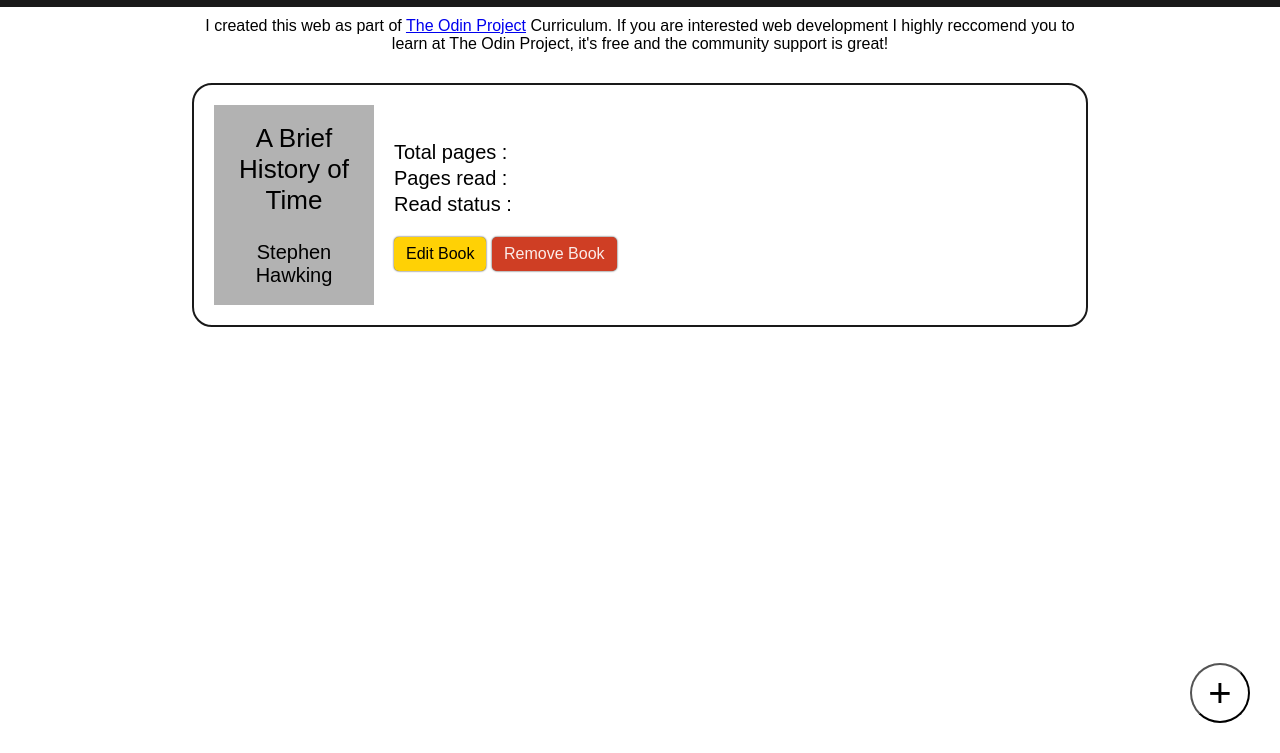
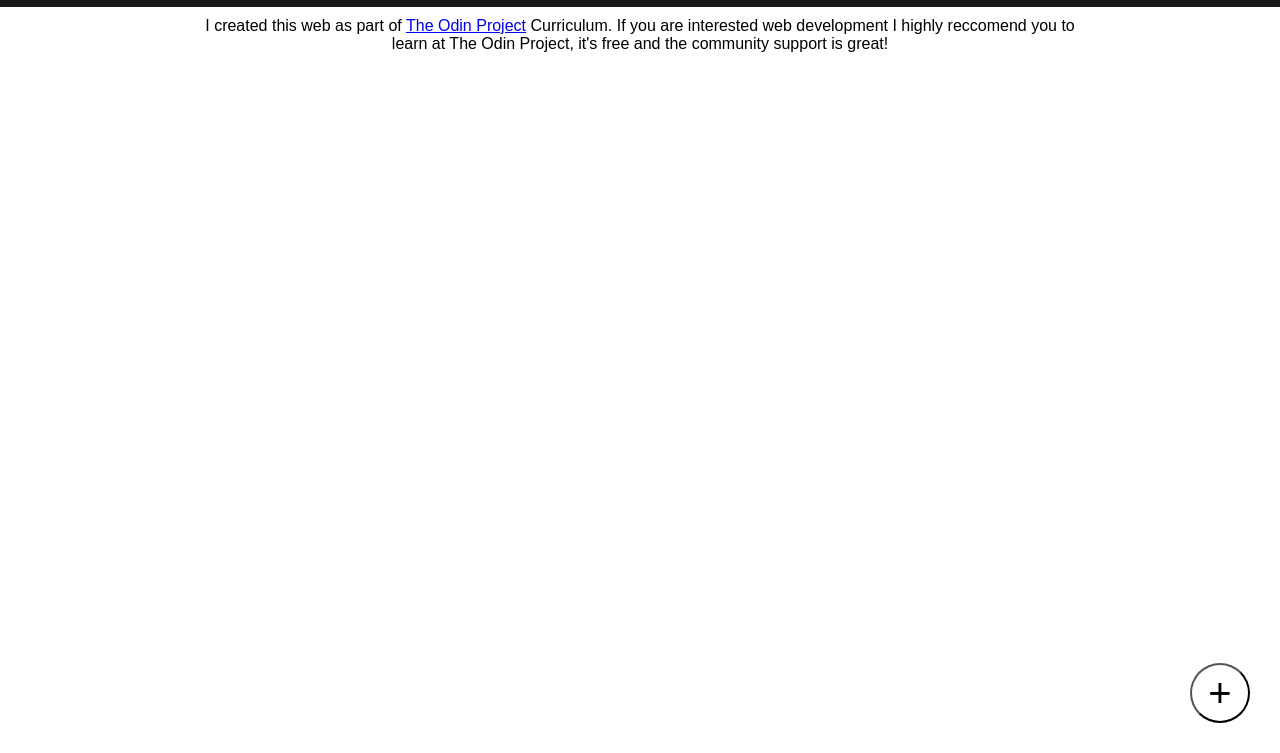
Before and after one commit to vanTrant/library-app, a plain HTML site: page index.html in a window 1280 px wide. Shown: the part 47-800 px from the top of the page. Drawn offline with Linux system fonts and the light colour scheme.

Commit message:
Remove dummy card

```diff
--- a/index.html
+++ b/index.html
@@ -19,23 +19,7 @@
                     reccomend you to learn at The Odin Project, it's free and the community support is great!
                 </p>
             </div>
-            <div id="app">
-                <div class="book-card">
-                    <div class="book">
-                        <p class="book-title">A Brief History of Time</p>
-                        <p class="book-author">Stephen Hawking</p>
-                    </div>
-                    <div class="book-information">
-                        <p>Total pages :</p>
-                        <p>Pages read :</p>
-                        <p>Read status :</p>
-                        <div class="book-information-btn">
-                            <button class="btn btn-edit">Edit Book</button>
-                            <button class="btn btn-remove">Remove Book</button>
-                        </div>
-                    </div>
-                </div>
-            </div>
+            <div id="app"></div>
         </section>
         <button class="btn-add">+</button>
     </body>
--- a/script.js
+++ b/script.js
@@ -1,6 +1,5 @@
 // TODO :
 // Optional: Implement cloud storage (google login)
-// Add media query for small device and large monitor
 
 // Local Storage
 class Store {
--- a/style.css
+++ b/style.css
@@ -1,3 +1,7 @@
+/* TODO:
+1. Add media query
+2. Add button animation */
+
 * {
     padding: 0;
     margin: 0;
```
